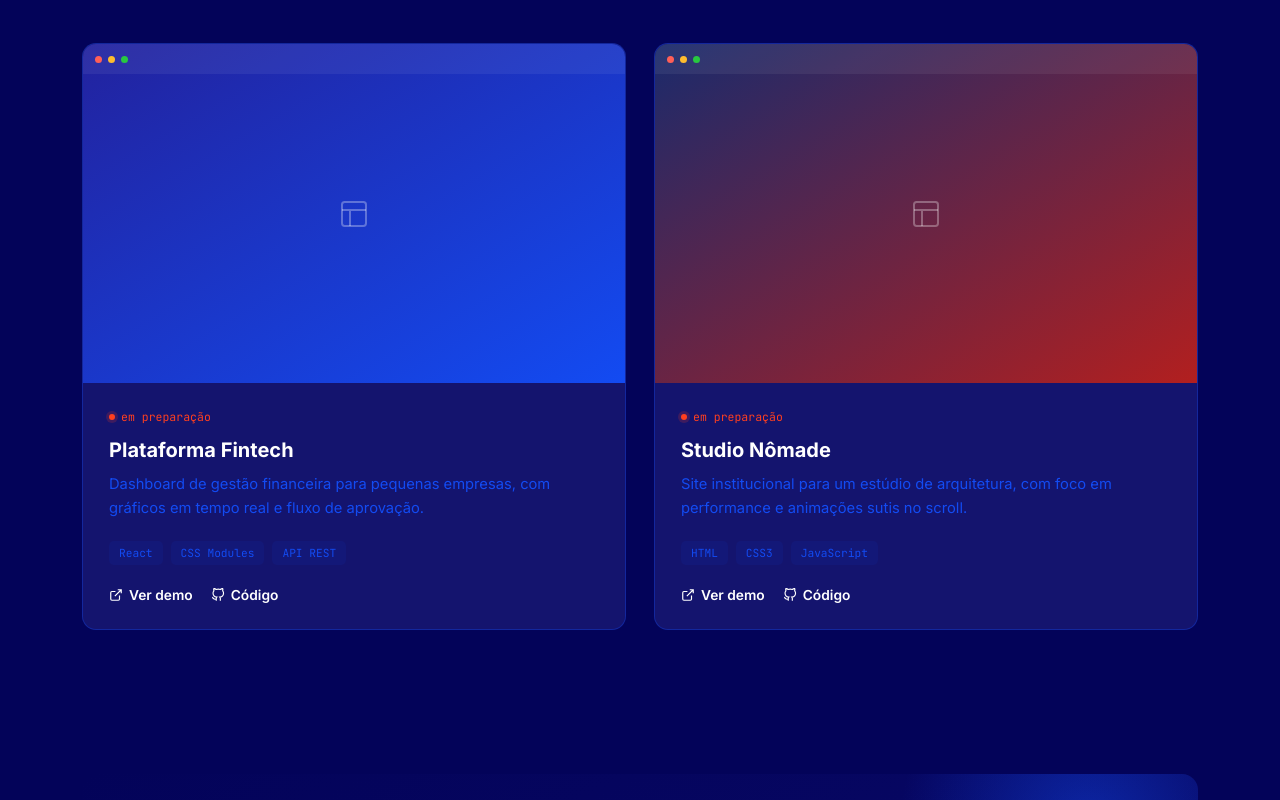
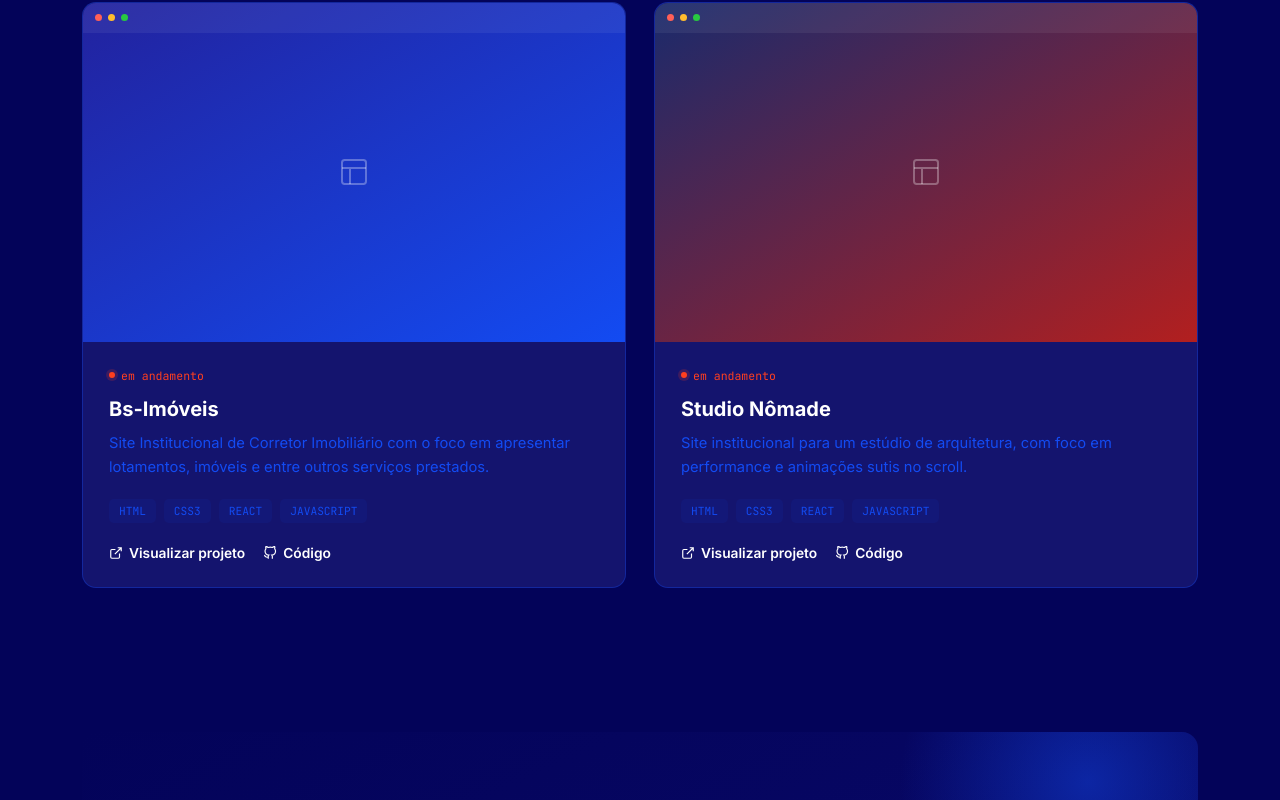
Before and after one commit to thyagoemanoell/portfolio-pessoal, a React (Vite) app: page / in a window 1280 px wide. Shown: the part 2326-3126 px from the top of the page. Built offline with nearby package versions, Linux system fonts and the light colour scheme.

Commit message:
alteracoes

```diff
--- a/src/assets/components/principal.jsx
+++ b/src/assets/components/principal.jsx
@@ -9,26 +9,27 @@ import imgNode from '../estudando tecnologia/Node.js.png'
 import imgNextjs from '../estudando tecnologia/nextjs-ghnqttyc6ffbnqnn8xlrpj.webp'
 import imgTypescript from '../estudando tecnologia/Typescript_logo_2020.svg.png'
 
+// Lista de Descrição de Projetos
 const projects = [
   {
     id: 1,
-    title: 'Plataforma Fintech',
+    title: 'Bs-Imóveis',
     status: 'em-preparacao',
-    statusLabel: 'em preparação',
-    description: 'Dashboard de gestão financeira para pequenas empresas, com gráficos em tempo real e fluxo de aprovação.',
-    tags: ['React', 'CSS Modules', 'API REST'],
+    statusLabel: 'em andamento',
+    description: 'Site Institucional de Corretor Imobiliário com o foco em apresentar lotamentos, imóveis e entre outros serviços prestados.',
+    tags: ['HTML', 'CSS3', 'REACT', 'JAVASCRIPT'],
     images: [null, null, null],
     gradient: 'linear-gradient(150deg, #22229E, #134BF2)',
     demo: '#',
-    code: '#',
+    code: '#'
   },
   {
     id: 2,
     title: 'Studio Nômade',
     status: 'em-preparacao',
-    statusLabel: 'em preparação',
+    statusLabel: 'em andamento',
     description: 'Site institucional para um estúdio de arquitetura, com foco em performance e animações sutis no scroll.',
-    tags: ['HTML', 'CSS3', 'JavaScript'],
+    tags: ['HTML', 'CSS3', 'REACT', 'JAVASCRIPT'],
     images: [null, null, null],
     gradient: 'linear-gradient(150deg, #1a2a6c, #b21f1f)',
     demo: '#',
@@ -181,7 +182,6 @@ const Principal = () => {
 
       <section className="hero" id="home">
         <div>
-          {/* <span className="eyebrow">web developer</span> */}
           <h1>
             Olá, tudo bem?{' '}
             <span className="blue">Vamos conversar sobre seu próximo projeto?</span>
@@ -224,7 +224,6 @@ const Principal = () => {
 
       <section className="section" id="sobre">
         <div className="section-head reveal">
-          {/* <span className="eyebrow">sobre mim</span> */}
           <h2 style={{ whiteSpace: 'nowrap' }}>Mais antes, deixe-me me apresentar...</h2>
         </div>
 
@@ -249,20 +248,6 @@ const Principal = () => {
               e novas formas de estruturar componentes de forma escalável.
             </p>
 
-            <div className="about-facts reveal">
-              <div>
-                {/* <div className="fact-num">20+</div>
-                <div className="fact-label">Projetos construídos</div> */}
-              </div>
-              <div>
-                {/* <div className="fact-num">3</div>
-                <div className="fact-label">Anos com React</div> */}
-              </div>
-              <div>
-                {/* <div className="fact-num">100%</div>
-                <div className="fact-label">Responsivo &amp; acessível</div> */}
-              </div>
-            </div>
           </div>
         </div>
       </section>
@@ -270,7 +255,6 @@ const Principal = () => {
       {/* Minhas Experiências e Aprendizagem em Tecnologia */}
       <section className="section" id="stack">
         <div className="section-head reveal">
-          {/* <span className="eyebrow">stack</span> */}
           <h2>Skills</h2>
           <p>
             As ferramentas que uso para transformar layout em produto real, do primeiro
@@ -390,7 +374,6 @@ const Principal = () => {
 
       <section className="section" id="projetos">
         <div className="section-head reveal">
-          {/* <span className="eyebrow">projetos</span> */}
           <h2>Projetos</h2>
           <p>
             Uma seleção de projetos recentes, com interfaces construídas do zero <br /> ou a
@@ -428,9 +411,10 @@ const Principal = () => {
                     <svg viewBox="0 0 24 24" fill="none" stroke="currentColor" strokeWidth="2">
                       <path d="M18 13v6a2 2 0 01-2 2H5a2 2 0 01-2-2V8a2 2 0 012-2h6M15 3h6v6M10 14L21 3" />
                     </svg>
-                    Ver demo
+                    Visualizar projeto
                   </button>
-                  <a href={project.code}>
+
+                  <a href={project.code} target="_blank" rel="noreferrer">
                     <svg viewBox="0 0 24 24" fill="none" stroke="currentColor" strokeWidth="2">
                       <path d="M9 19c-5 1.5-5-2.5-7-3m14 6v-3.87a3.37 3.37 0 00-.94-2.61c3.14-.35 6.44-1.54 6.44-7A5.44 5.44 0 0020 4.77 5.07 5.07 0 0019.91 1S18.73.65 16 2.48a13.38 13.38 0 00-7 0C6.27.65 5.09 1 5.09 1A5.07 5.07 0 005 4.77a5.44 5.44 0 00-1.5 3.78c0 5.42 3.3 6.61 6.44 7A3.37 3.37 0 009 18.13V22" />
                     </svg>
@@ -514,9 +498,6 @@ const Principal = () => {
               <div className="project-tags">
                 {modalProject.tags.map(tag => <span key={tag}>{tag}</span>)}
               </div>
-              <div className="modal-actions">
-                <a href={modalProject.code} className="btn-secondary">Código</a>
-              </div>
             </div>
           </div>
         </div>
@@ -570,7 +551,6 @@ const Principal = () => {
 
       <section className="section" id="contato">
         <div className="contact-box reveal">
-          {/* <span className="eyebrow">contato</span> */}
           <h2>
             Tem um projeto em mente?<br />
             Fale <span className="blue">comigo.</span>
@@ -579,9 +559,6 @@ const Principal = () => {
             Estou disponível para projetos freelance, oportunidades CLT ou só trocar
             uma ideia sobre tecnologia.
           </p>
-
-          {/* <a href="" className="contact-email"></a> */}
-
           <div className="contact-channels">
             <a href="https://github.com/thyagoemanoell" className="channel" target="_blank" rel="noreferrer">
               <svg viewBox="0 0 24 24" fill="none" stroke="currentColor" strokeWidth="2">
```
